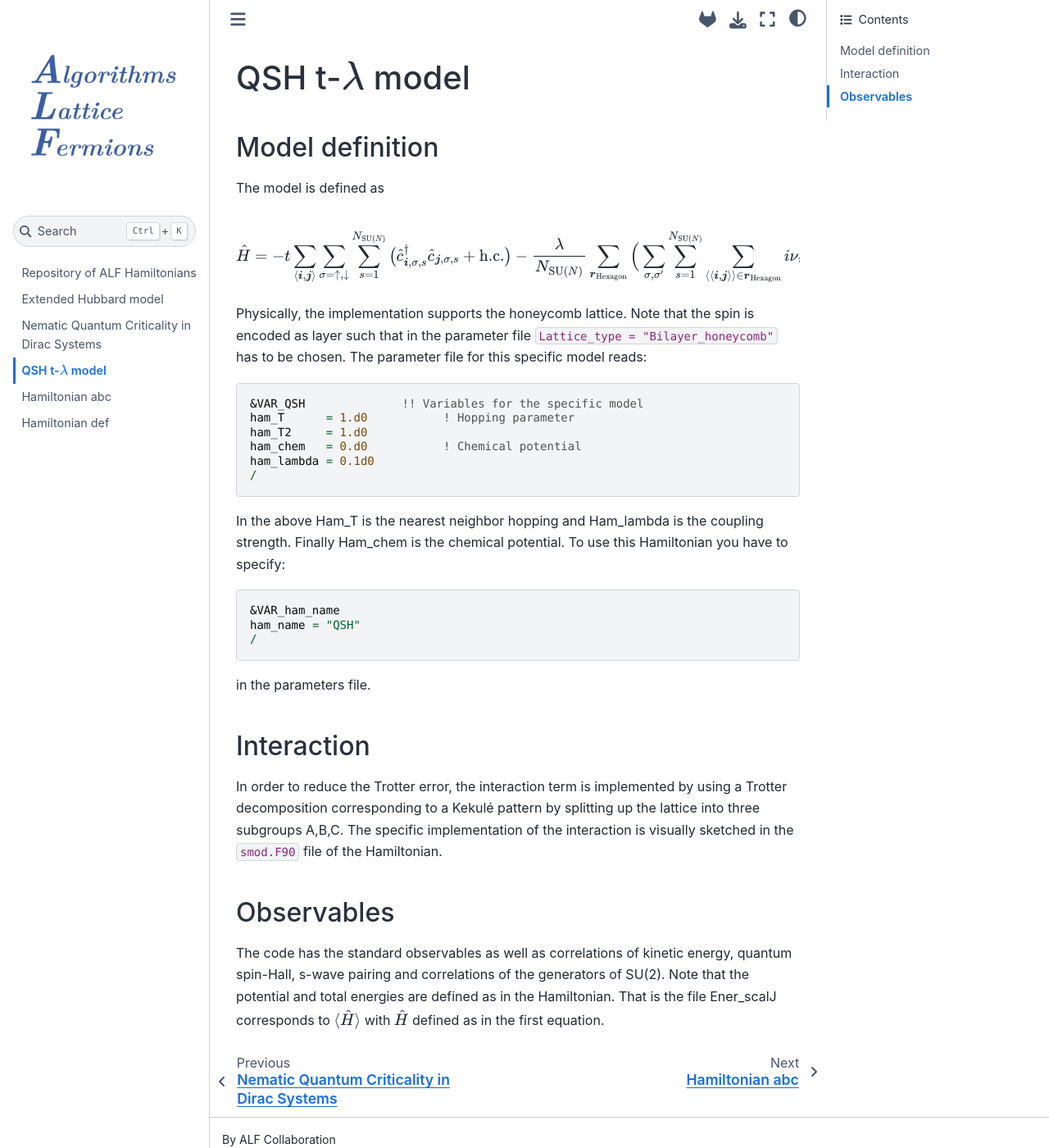
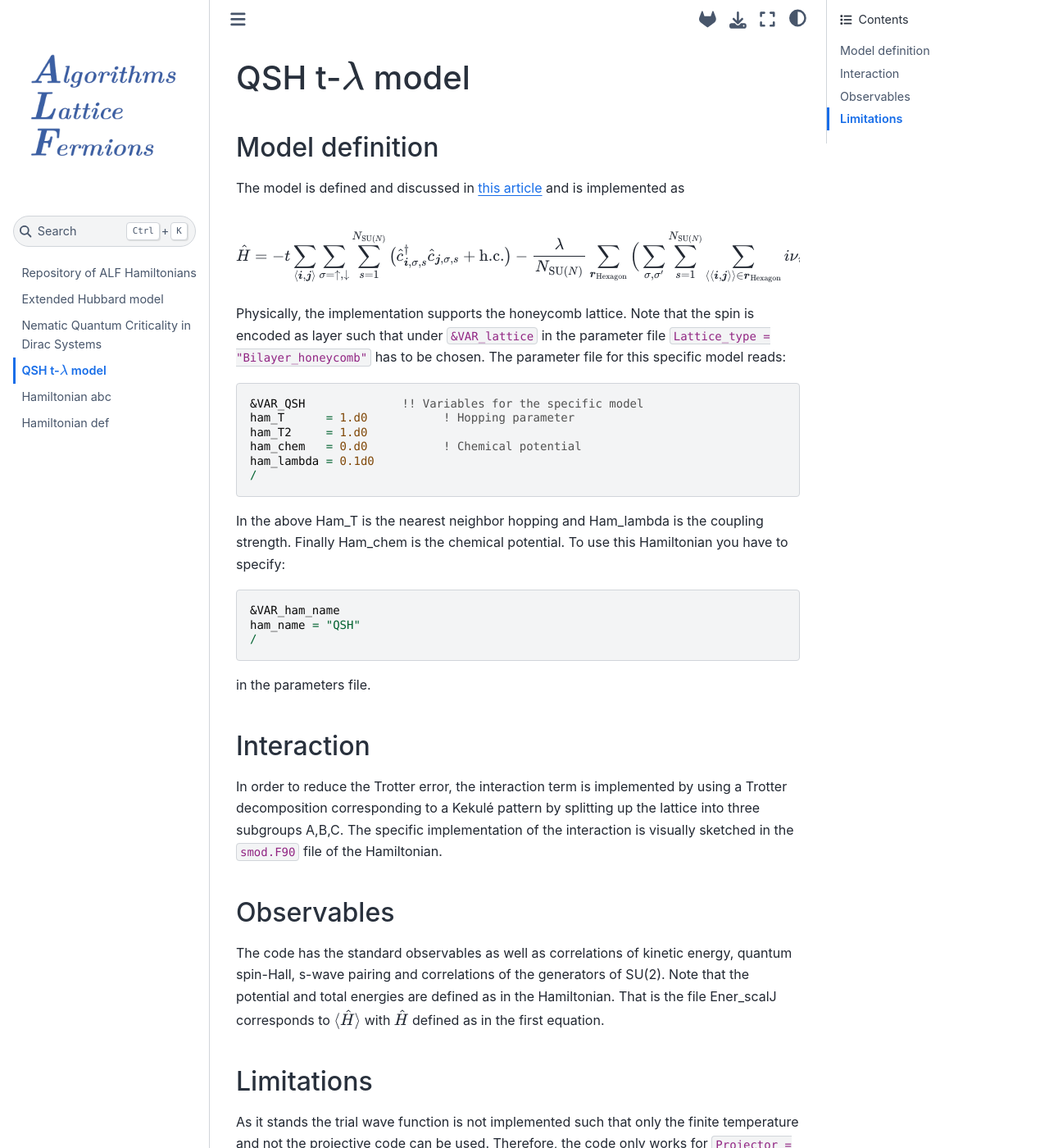
Before and after one commit to ALF-QMC/Hamiltonians, a Jupyter Book: the page built from Hamiltonians/QSH_t-lambda_Model/README.md, in a window 1280 px wide and 1400 px high. Shown: the whole window at 82% size. Built offline with Jupyter Book 1.0.4 settings and Sphinx 7.4.7 and the Sphinx Book theme 1.1.4, drawn with Linux system fonts in a browser that asks for light colours; some of the changed text lies outside the part shown.

Commit message:
changes in QSH_t-lambda_Model

````diff
--- a/Hamiltonians/QSH_t-lambda_Model/README.md
+++ b/Hamiltonians/QSH_t-lambda_Model/README.md
@@ -3,14 +3,14 @@
 
 ## Model definition
 
-The model is defined  as
+The model is defined and discussed in [this article](https://arxiv.org/abs/2410.05059) and is implemented as
 
 $$
 \hat{H}  =  -t\sum_{\langle\boldsymbol{i},\boldsymbol{j}\rangle}\sum_{\sigma=\uparrow,\downarrow}\sum_{s=1}^{N_{\textrm{SU}(N)}}\big(\hat{c}_{\boldsymbol{i},\sigma,s}^\dagger\hat{c}_{\boldsymbol{j},\sigma,s}+\textrm{h.c.}\big)
 -\frac{\lambda}{N_{\textrm{SU}(N)}}\sum_{\boldsymbol{r}_{\textrm{Hexagon}}}\Big(\sum_{\sigma,\sigma'}\sum_{s=1}^{N_{\textrm{SU}(N)}}\sum_{\langle\langle\boldsymbol{i},\boldsymbol{j}\rangle\rangle\in \boldsymbol{r}_{\textrm{Hexagon}}}i\nu_{\boldsymbol{i}\boldsymbol{j}}\hat{c}_{\boldsymbol{i},\sigma,s}^\dagger\boldsymbol{\sigma}_{\sigma,\sigma'}\hat{c}_{\boldsymbol{j},\sigma',s}+\textrm{h.c.}\Big)^2
 $$
 
-Physically, the implementation supports the honeycomb lattice. Note that the spin is encoded as layer such that in the parameter file `Lattice_type = "Bilayer_honeycomb"` has to be chosen.    The parameter file  for  this
+Physically, the implementation supports the honeycomb lattice. Note that the spin is encoded as layer such that under `&VAR_lattice` in the parameter file `Lattice_type = "Bilayer_honeycomb"` has to be chosen.    The parameter file  for  this
 specific model reads:
 
 ```fortran
@@ -36,3 +36,6 @@ In order to reduce the Trotter error, the interaction term is implemented by usi
 ## Observables
 The code  has  the standard  observables as well as correlations of kinetic energy, quantum spin-Hall, s-wave pairing and correlations of the generators of SU(2). Note that  the potential and  total  energies  are   defined  as in the  Hamiltonian.   That is   the file Ener_scalJ   corresponds to
   $\langle \hat{H}   \rangle$  with  $\hat{H}$  defined  as  in the  first  equation.
+
+## Limitations
+As  it  stands  the  trial wave function is not implemented such that only the finite temperature and not the projective code can be used. Therefore, the code only works for `Projector = .F.` under  `&VAR_Model_Generic`.
--- a/bibfile.bib
+++ b/bibfile.bib
@@ -13,3 +13,13 @@
 	archiveprefix = {arXiv},
 	eprint       = {2110.02668}
 }
+
+@misc{Rein24,
+	title={Manipulating topology of quantum phase transitions by symmetry enhancement},
+	author={Gabriel Rein and Marcin Raczkowski and Zhenjiu Wang and Toshihiro Sato and Fakher F. Assaad},
+	year={2024},
+	eprint={2410.05059},
+	archivePrefix={arXiv},
+	primaryClass={cond-mat.str-el},
+	url={https://arxiv.org/abs/2410.05059},
+}
````
Also changed, not shown: 1 other file.
